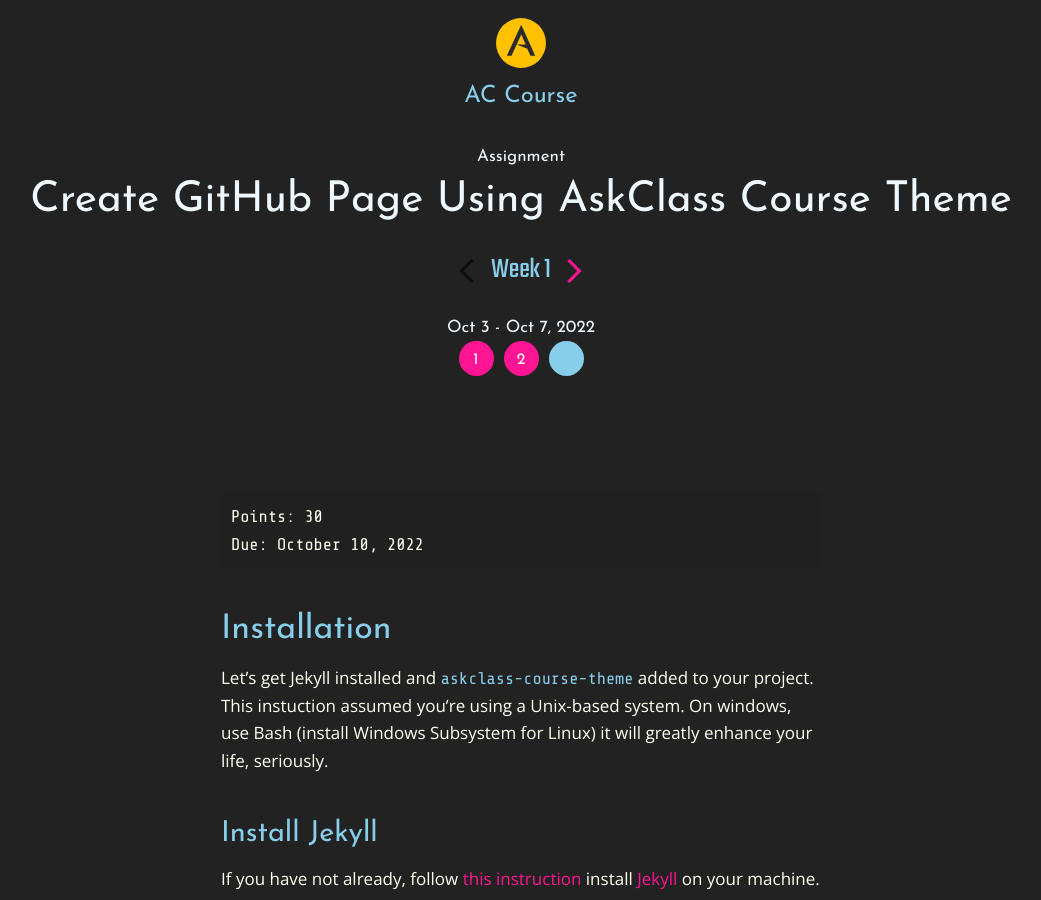
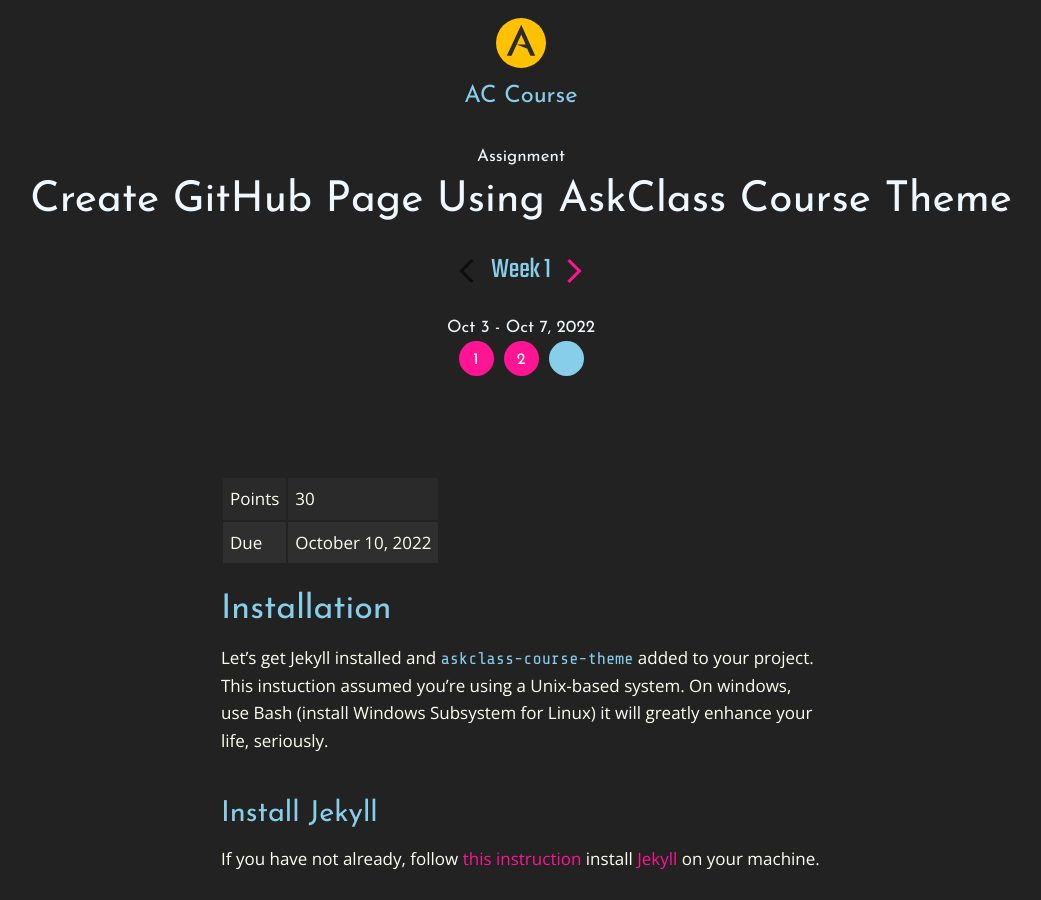
Before and after one commit to beAuthentic/askclass-course-theme, a Jekyll site: the page built from content/_session/assignment-01.md, in a window 1280 px wide and 900 px high. Shown: the whole window, without its empty margins (119-1160 px from the left). Built offline with Jekyll 4.4.1, drawn with Linux system fonts in a browser that asks for light colours.

Commit message:
fix(quizes): Points/due table shows up for quizes

```diff
--- a/_includes/session/points.html
+++ b/_includes/session/points.html
@@ -1,11 +1,16 @@
-{%- if session_data.type == 'Assignment' -%}
-<pre>
-{%- if session_data.points -%}
-Points: {{ session_data.points }}
+{%- if session_data.points or session_data.due -%}
+<table style="width: max-content">
+  {%- if session_data.points -%}
+  <tr>
+    <td>Points</td>
+    <td>{{ session_data.points }}</td>
+  </tr>
+  {%- endif -%}
+  {%- if session_data.due -%}
+  <tr>
+    <td>Due</td>
+    <td>{{ session_data.due | date: '%B %d, %Y' }}</td>
+  </tr>
+  {%- endif -%}
+</table>
 {%- endif -%}
-
-{%- if session_data.due %}
-Due: {{ session_data.due | date: '%B %d, %Y' }}
-{%- endif -%}
-</pre>
-{%- endif -%}
```
